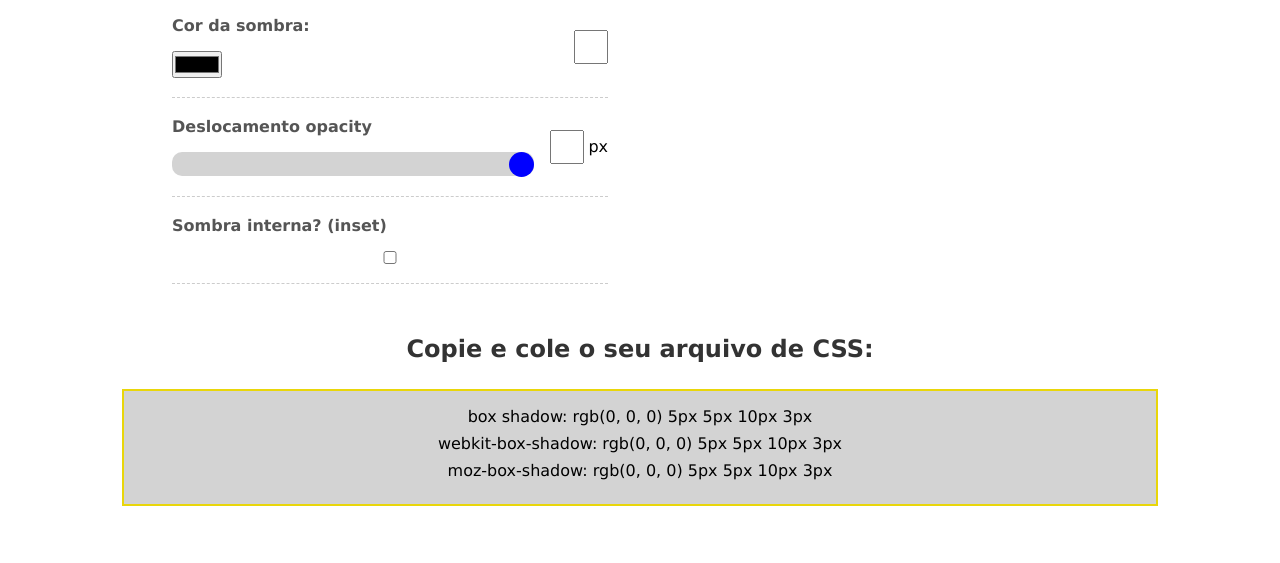
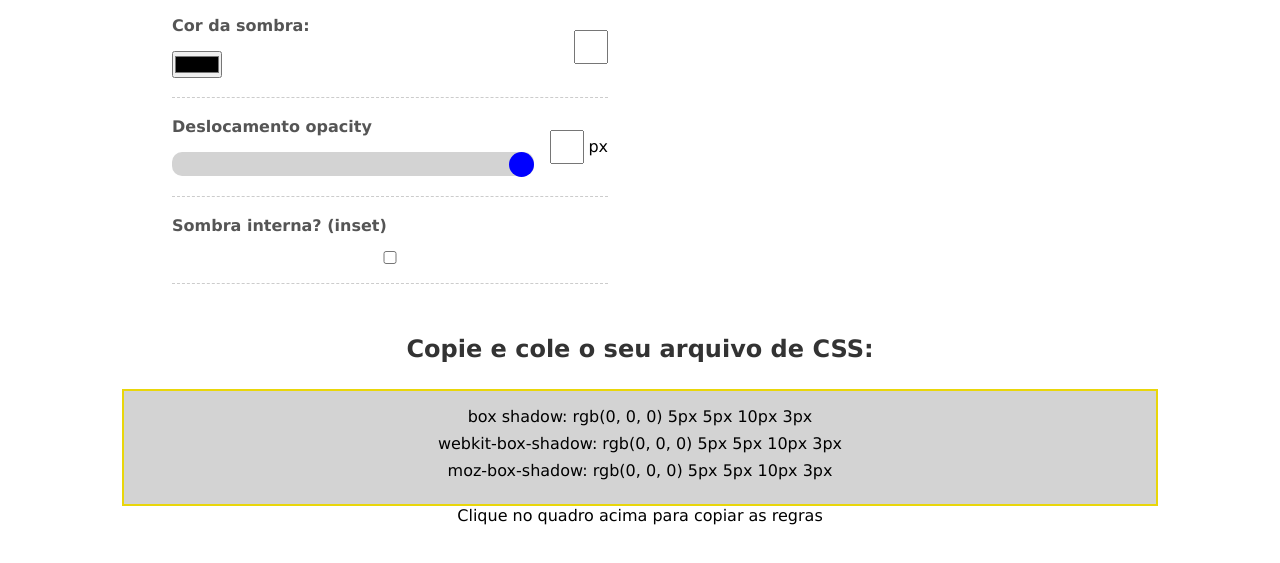
Before and after one commit to joaolucasalves010/gerador_box_shadow, a plain HTML site: page index.html in a window 1280 px wide. Shown: the part 463-1026 px from the top of the page. Drawn offline with Linux system fonts and the light colour scheme.

Commit message:
finalizando projeto

```diff
--- a/index.html
+++ b/index.html
@@ -89,6 +89,7 @@
       <p id="webkit-rule">webkit-box-shadow: <span></span></p>
       <p id="moz-rule">moz-box-shadow: <span></span></p>
     </div>
+    <p id="copy-instructions">Clique no quadro acima para copiar as regras</p>
   </div>
 </body>
 </html>
```
